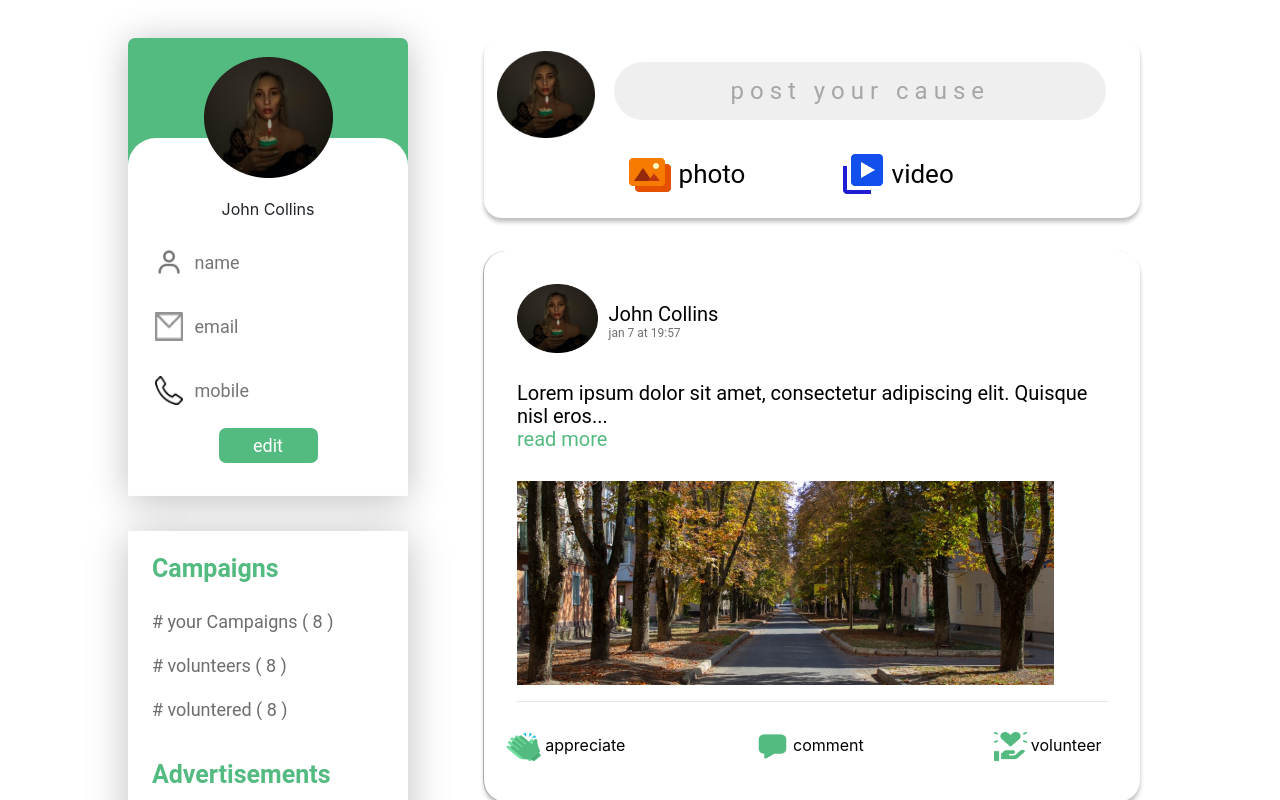
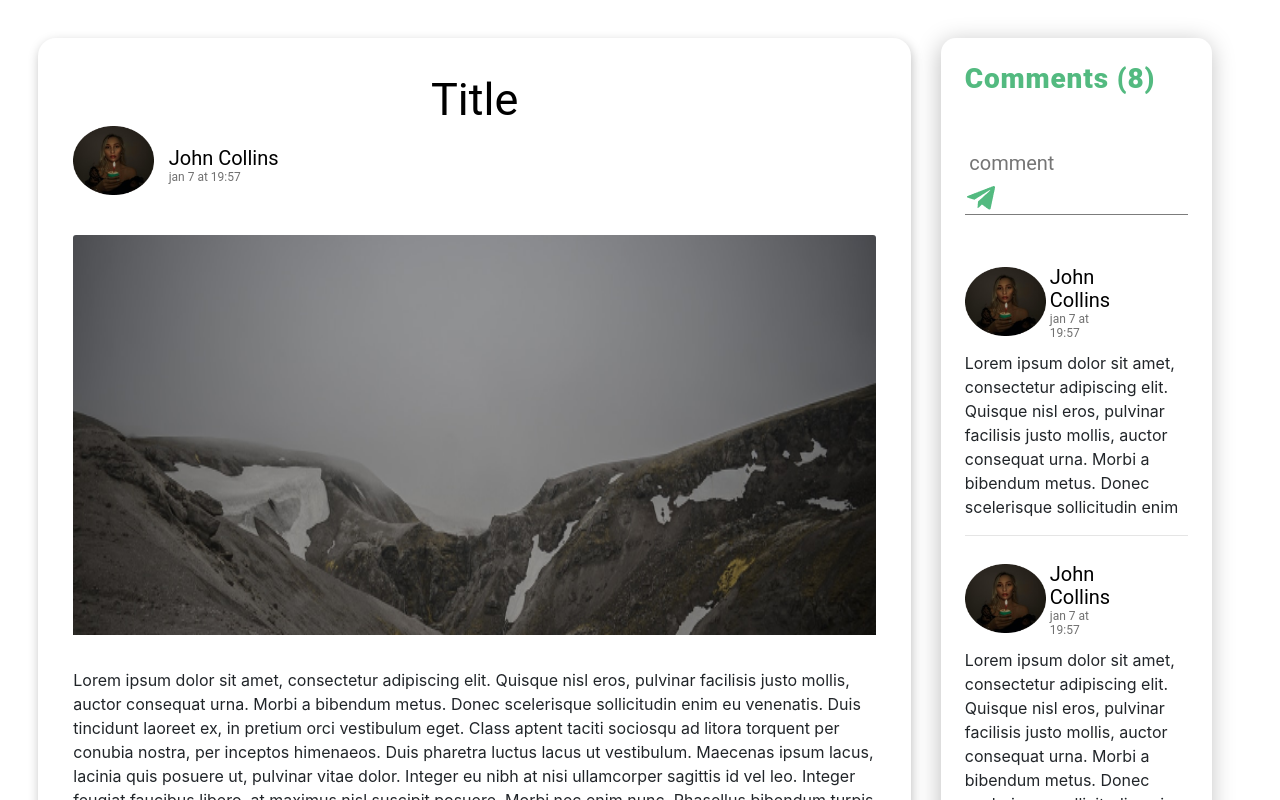
Before and after one commit to hat-ad/SocialAwarness, a React (Create React App) app: page / in a window 1280 px wide. Shown: the top 800 px of the page. Built offline with nearby package versions, Linux system fonts and the light colour scheme.

Commit message:
created post details page

```diff
--- a/src/App.js
+++ b/src/App.js
@@ -1,12 +1,14 @@
 import "./App.css";
 import LoginScreen from "./screens/loginScreen/index";
 import HomeScreen from "./screens/HomeScreen/index";
+import DetailScreen from "./screens/DetailsScreen/index";
+
 import "../node_modules/bootstrap/dist/css/bootstrap.min.css";
 
 function App() {
   return (
     <>
-      <HomeScreen />
+      <DetailScreen />
     </>
   );
 }
--- /dev/null
+++ b/src/components/comment/index.js
@@ -0,0 +1,27 @@
+import React from "react";
+import "./style.css";
+import prof from "../../Assets/Ellipse 2.png";
+
+const Comment = () => {
+  return (
+    <div className="mb-4">
+      <div className="posts-header">
+        <div className="post-header-image-container">
+          <img src={prof} alt="pr" className="post-header-image"></img>
+        </div>
+        <div className="post-header-name-container">
+          <span className="post-header-title">John Collins</span>
+          <span className="post-header-subtitle">jan 7 at 19:57</span>
+        </div>
+      </div>
+      <div className="card-text">
+        Lorem ipsum dolor sit amet, consectetur adipiscing elit. Quisque nisl
+        eros, pulvinar facilisis justo mollis, auctor consequat urna. Morbi a
+        bibendum metus. Donec scelerisque sollicitudin enim
+      </div>
+      <hr />
+    </div>
+  );
+};
+
+export default Comment;
--- a/src/components/index.js
+++ b/src/components/index.js
@@ -2,5 +2,6 @@ import AppInput from "./appInput/index";
 import HomeInput from "./homeInput/index";
 import AppCard from "./appCard/index";
 import Modal from "./modal/index";
+import Comment from "./comment/index";
 
-export { AppInput, HomeInput, AppCard, Modal };
+export { AppInput, HomeInput, AppCard, Modal, Comment };
--- a/src/components/modal/index.js
+++ b/src/components/modal/index.js
@@ -4,13 +4,15 @@ import prof from "../../Assets/Ellipse 2.png";
 import gallery from "../../Assets/gallery.png";
 import video from "../../Assets/video.png";
 
-const Modal = () => {
+const Modal = ({ onClick }) => {
   return (
     <div className="modal-container">
       <div className="modal-main">
         <div className="modal-head-sec">
           <span className="modal-head-title">Create Cause</span>
-          <span className="close">&times;</span>
+          <span className="close" onClick={onClick}>
+            &times;
+          </span>
         </div>
         <hr />
         <div className="modal-mid-sec">
--- /dev/null
+++ b/src/screens/DetailsScreen/index.js
@@ -0,0 +1,90 @@
+import React from "react";
+import "./style.css";
+
+import { Comment } from "../../components/index";
+
+import prof from "../../Assets/Ellipse 2.png";
+import img from "../../Assets/scene2.png";
+import appreciate_ico from "../../Assets/clap.png";
+import comment_ico from "../../Assets/comment.png";
+import volunteer_ico from "../../Assets/volunteer.png";
+import plane from "../../Assets/plane.png";
+
+const DetailsScreen = () => {
+  return (
+    <div className="detail-container row justify-content-between">
+      <div className="col-9 mb-5">
+        <div className="container post-detail-container">
+          <div className="detail-header">Title</div>
+          <div className="posts-header">
+            <div className="post-header-image-container">
+              <img src={prof} alt="pr" className="post-header-image"></img>
+            </div>
+            <div className="post-header-name-container">
+              <span className="post-header-title">John Collins</span>
+              <span className="post-header-subtitle">jan 7 at 19:57</span>
+            </div>
+          </div>
+
+          <div className="post-detail-section">
+            <div className="post-detail-image-container">
+              <img className="card-img-top" src={img} alt="img" height="400" />
+            </div>
+            <p className="card-text">
+              Lorem ipsum dolor sit amet, consectetur adipiscing elit. Quisque
+              nisl eros, pulvinar facilisis justo mollis, auctor consequat urna.
+              Morbi a bibendum metus. Donec scelerisque sollicitudin enim eu
+              venenatis. Duis tincidunt laoreet ex, in pretium orci vestibulum
+              eget. Class aptent taciti sociosqu ad litora torquent per conubia
+              nostra, per inceptos himenaeos. Duis pharetra luctus lacus ut
+              vestibulum. Maecenas ipsum lacus, lacinia quis posuere ut,
+              pulvinar vitae dolor. Integer eu nibh at nisi ullamcorper sagittis
+              id vel leo. Integer feugiat faucibus libero, at maximus nisl
+              suscipit posuere. Morbi nec enim nunc. Phasellus bibendum turpis
+              ut ipsum egestas, sed sollicitudin elit convallis. Cras pharetra
+              mi tristique sapien vestibulum lobortis. Nam eget bibendum metus,
+              non dictum mauris. Nulla at tellus sagittis, viverra est a,
+              bibendum metus.
+            </p>
+            <div className="posts-footer mr-4 ml-4">
+              <div className="appreciate">
+                <button className="appreciate-button">
+                  <img src={appreciate_ico} alt="ico" />
+                  <span>appreciate</span>
+                </button>
+              </div>
+              <div className="comment">
+                <button className="appreciate-button">
+                  <img src={comment_ico} alt="ico" />
+                  <span>comment</span>
+                </button>
+              </div>
+              <div className="volunteer">
+                <button className="appreciate-button">
+                  <img src={volunteer_ico} alt="ico" />
+                  <span>volunteer</span>
+                </button>
+              </div>
+            </div>
+          </div>
+        </div>
+      </div>
+      <div className="col-3">
+        <div className="comment-container container pt-4 pb-5 pr-4 pl-4">
+          <div className="comment-header">Comments (8)</div>
+          <div className="input-comment mt-5 mb-5">
+            <input className="comment-box" placeholder="comment" />
+            <img src={plane} alt="img" className="plane-ico" />
+          </div>
+          <div className="old-comment-container mt-4">
+            <Comment />
+            <Comment />
+            <Comment />
+          </div>
+        </div>
+      </div>
+    </div>
+  );
+};
+
+export default DetailsScreen;
--- /dev/null
+++ b/src/screens/DetailsScreen/style.css
@@ -0,0 +1,69 @@
+.detail-container {
+  width: 100vw;
+  height: 100vh;
+  padding: 3%;
+}
+.post-detail-container {
+  background: #ffffff;
+  box-shadow: 1px 4px 11px rgba(0, 0, 0, 0.25);
+  border-radius: 18px;
+  padding: 4%;
+  position: sticky;
+  top: 0;
+}
+.detail-header {
+  font-family: Roboto;
+  font-style: normal;
+  font-weight: normal;
+  font-size: 45px;
+  line-height: 53px;
+  display: flex;
+  align-items: center;
+  text-align: center;
+  justify-content: center;
+  color: #000000;
+}
+.post-detail-image {
+  width: 50%;
+  height: 50%;
+}
+.post-detail-image-container {
+  /* width: 100%; */
+  /* height: 20%; */
+  margin-bottom: 4%;
+}
+.comment-container {
+  background: #ffffff;
+  box-shadow: -1px 4px 23px rgba(0, 0, 0, 0.25);
+  border-radius: 15px;
+}
+.comment-header {
+  font-family: Roboto;
+  font-style: normal;
+  font-weight: 800;
+  font-size: 28px;
+  line-height: 33px;
+  display: flex;
+  align-items: center;
+  letter-spacing: 0.03em;
+
+  color: #53ba80;
+}
+.comment-box {
+  padding: 2%;
+  border: none;
+  outline: none;
+  font-family: Roboto;
+  font-style: normal;
+  width: 90%;
+  font-size: 20px;
+}
+.input-comment {
+  border-bottom: rgb(124, 124, 124) 1px solid;
+}
+.plane-ico {
+  cursor: pointer;
+}
+.plane-ico:hover {
+  opacity: 0.5;
+}
--- a/src/screens/HomeScreen/index.js
+++ b/src/screens/HomeScreen/index.js
@@ -101,7 +101,13 @@ const HomeScreen = () => {
         <AppCard />
         <AppCard />
         <AppCard />
-        {isShow ? <Modal /> : null}
+        {isShow ? (
+          <Modal
+            onClick={() => {
+              setShow(false);
+            }}
+          />
+        ) : null}
       </div>
     </div>
   );
```
Also changed, not shown: src/Assets/plane.png (added), src/Assets/scene2.png (added), src/components/comment/style.css (added).
